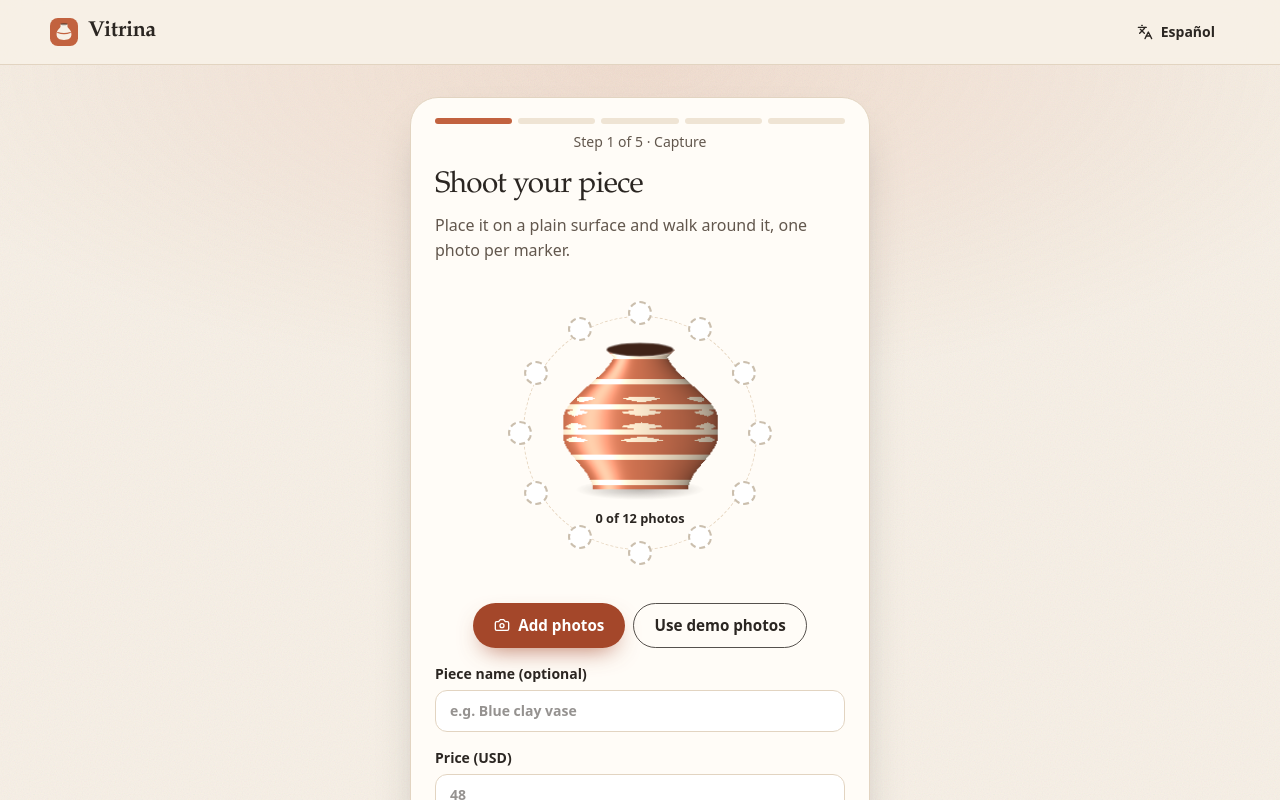
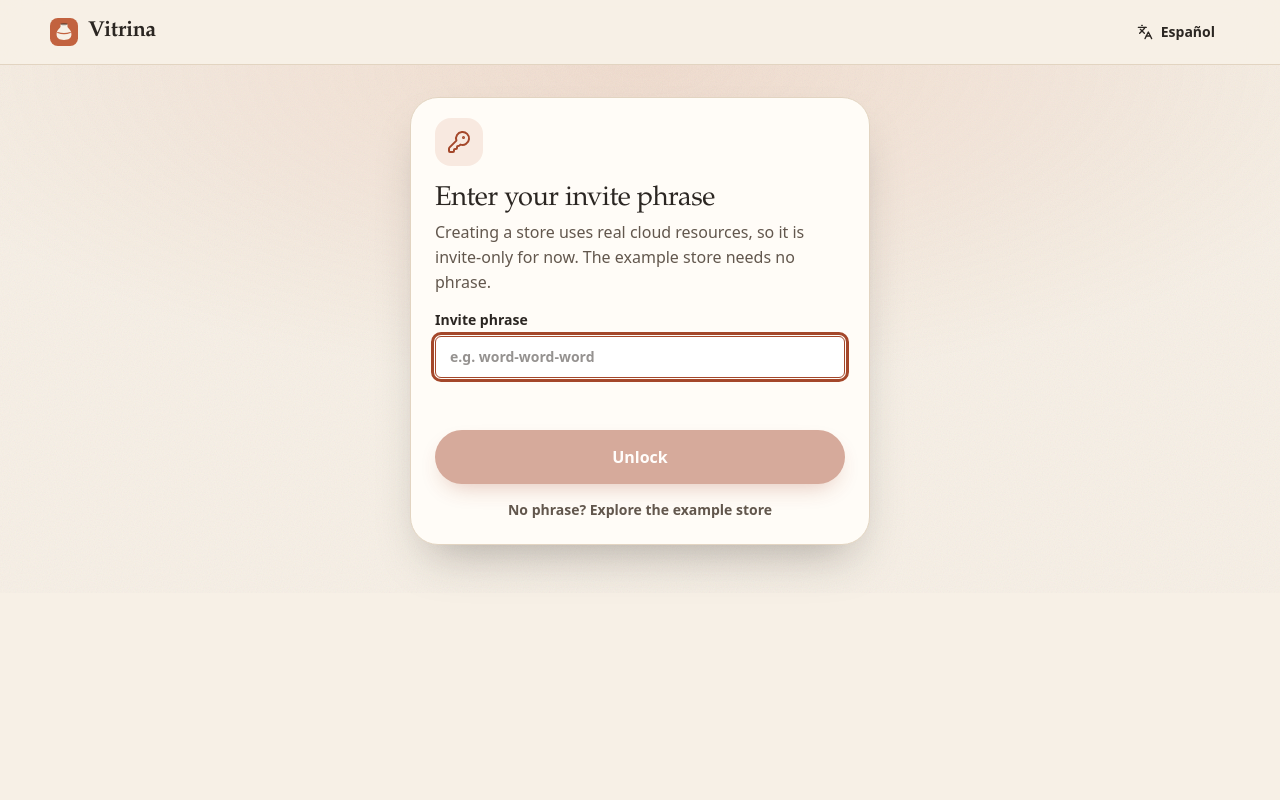
Before and after one commit to hallzyx/vitrina, a React (Vite) app in the folder frontend/: page /create in a window 1280 px wide. Shown: the top 800 px of the page. Built offline with nearby package versions, Linux system fonts and the light colour scheme.

Commit message:
feat(frontend): require the invite phrase before creating a store

```diff
--- /dev/null
+++ b/frontend/src/components/InviteGate.tsx
@@ -0,0 +1,69 @@
+import { useState, type FormEvent } from "react";
+import { LuKeyRound } from "react-icons/lu";
+import { Link } from "react-router-dom";
+import { useI18n, type TKey } from "../i18n";
+import { ApiRequestError, storeCode, verifyAccessCode } from "../lib/api";
+import { btn, label } from "./ui";
+
+/** Asks for the invite phrase before store creation. The API is what enforces it; this only collects it. */
+export function InviteGate({ onUnlocked }: { onUnlocked: () => void }) {
+  const { t } = useI18n();
+  const [phrase, setPhrase] = useState("");
+  const [busy, setBusy] = useState(false);
+  const [error, setError] = useState<TKey | null>(null);
+
+  const submit = async (event: FormEvent) => {
+    event.preventDefault();
+    const code = phrase.trim();
+    if (!code || busy) return;
+    setBusy(true);
+    setError(null);
+    try {
+      await verifyAccessCode(code);
+      storeCode(code);
+      onUnlocked();
+    } catch (err) {
+      if (err instanceof ApiRequestError && err.status === 401) setError("gate.invalid");
+      else if (err instanceof ApiRequestError && err.status === 429) setError("gate.locked");
+      else setError("gate.network");
+    } finally {
+      setBusy(false);
+    }
+  };
+
+  return (
+    <form onSubmit={submit} className="grid gap-4" noValidate>
+      <span className="grid size-12 place-items-center rounded-2xl bg-terracotta/12 text-terracotta-deep" aria-hidden="true">
+        <LuKeyRound className="size-6" />
+      </span>
+      <div>
+        <h1 className="mb-1 text-[1.7rem] font-medium leading-tight">{t("gate.title")}</h1>
+        <p className="text-ink-soft">{t("gate.subtitle")}</p>
+      </div>
+      <label className={label}>
+        {t("gate.label")}
+        <input
+          value={phrase}
+          onChange={(e) => setPhrase(e.target.value)}
+          placeholder={t("gate.placeholder")}
+          maxLength={200}
+          autoFocus
+          autoComplete="off"
+          autoCapitalize="none"
+          spellCheck={false}
+          aria-invalid={error === "gate.invalid"}
+          aria-describedby={error ? "gate-error" : undefined}
+        />
+      </label>
+      <p id="gate-error" role="alert" className="min-h-5 text-sm font-semibold text-terracotta-deep">
+        {error ? t(error) : ""}
+      </p>
+      <button type="submit" className={btn("primary", "lg", "w-full")} disabled={busy || !phrase.trim()}>
+        {busy ? t("gate.checking") : t("gate.submit")}
+      </button>
+      <Link to="/s/example" className="text-center text-sm font-semibold text-ink-soft underline-offset-4 hover:text-ink hover:underline">
+        {t("gate.example")}
+      </Link>
+    </form>
+  );
+}
--- a/frontend/src/i18n/en.json
+++ b/frontend/src/i18n/en.json
@@ -3,6 +3,16 @@
   "lang.toggleAria": "Switch language to Spanish",
   "nav.create": "Create your store",
   "nav.example": "See the example store",
+  "gate.title": "Enter your invite phrase",
+  "gate.subtitle": "Creating a store uses real cloud resources, so it is invite-only for now. The example store needs no phrase.",
+  "gate.label": "Invite phrase",
+  "gate.placeholder": "e.g. word-word-word",
+  "gate.submit": "Unlock",
+  "gate.checking": "Checking…",
+  "gate.invalid": "That phrase is not valid. Check it and try again.",
+  "gate.locked": "Too many attempts. Please try again in an hour.",
+  "gate.network": "We could not reach the server. Check your connection and try again.",
+  "gate.example": "No phrase? Explore the example store",
   "common.continue": "Continue",
   "common.back": "Back",
   "common.copy": "Copy",
--- a/frontend/src/i18n/es.json
+++ b/frontend/src/i18n/es.json
@@ -3,6 +3,16 @@
   "lang.toggleAria": "Cambiar el idioma a inglés",
   "nav.create": "Crea tu tienda",
   "nav.example": "Ver la tienda de ejemplo",
+  "gate.title": "Escribe tu frase de invitación",
+  "gate.subtitle": "Crear una tienda usa recursos reales en la nube, así que por ahora es solo con invitación. La tienda de ejemplo no necesita frase.",
+  "gate.label": "Frase de invitación",
+  "gate.placeholder": "p. ej. palabra-palabra-palabra",
+  "gate.submit": "Desbloquear",
+  "gate.checking": "Comprobando…",
+  "gate.invalid": "Esa frase no es válida. Revísala e inténtalo de nuevo.",
+  "gate.locked": "Demasiados intentos. Vuelve a intentarlo en una hora.",
+  "gate.network": "No pudimos conectar con el servidor. Revisa tu conexión e inténtalo de nuevo.",
+  "gate.example": "¿Sin frase? Explora la tienda de ejemplo",
   "common.continue": "Continuar",
   "common.back": "Atrás",
   "common.copy": "Copiar",
--- /dev/null
+++ b/frontend/src/lib/api.ts
@@ -0,0 +1,53 @@
+/**
+ * Thin client for the Vitrina API. The API is served from the same origin under `/api`
+ * (CloudFront routes it to API Gateway), so there is no CORS and no absolute URL to configure.
+ */
+
+const CODE_KEY = "vitrina.access-code";
+
+export class ApiRequestError extends Error {
+  constructor(
+    readonly status: number,
+    readonly code: string,
+  ) {
+    super(`${status} ${code}`);
+  }
+}
+
+/** The invite phrase lives in sessionStorage only: it is forgotten when the tab closes. */
+export function getStoredCode(): string | null {
+  try {
+    return sessionStorage.getItem(CODE_KEY);
+  } catch {
+    return null;
+  }
+}
+
+export function storeCode(code: string): void {
+  try {
+    sessionStorage.setItem(CODE_KEY, code);
+  } catch {
+    /* storage may be unavailable; the user will simply be asked again */
+  }
+}
+
+export function clearStoredCode(): void {
+  try {
+    sessionStorage.removeItem(CODE_KEY);
+  } catch {
+    /* ignore */
+  }
+}
+
+/** Resolves when the phrase is valid; throws ApiRequestError (401, 429, ...) otherwise. */
+export async function verifyAccessCode(code: string): Promise<void> {
+  const response = await fetch("/api/access/verify", {
+    method: "POST",
+    headers: { "Content-Type": "application/json" },
+    body: JSON.stringify({ code }),
+  });
+  if (!response.ok) {
+    const body = (await response.json().catch(() => ({}))) as { error?: string };
+    throw new ApiRequestError(response.status, body.error ?? "unknown");
+  }
+}
--- a/frontend/src/pages/CreateFlow.tsx
+++ b/frontend/src/pages/CreateFlow.tsx
@@ -2,11 +2,13 @@ import { useEffect, useMemo, useState, type ChangeEvent } from "react";
 import { Link, useNavigate, useSearchParams } from "react-router-dom";
 import { LuCamera, LuCheck, LuKeyRound, LuPartyPopper } from "react-icons/lu";
 import { CopyButton, RealBadge, Topbar } from "../components/Chrome";
+import { InviteGate } from "../components/InviteGate";
 import { PieceThumb } from "../components/PieceThumb";
 import { btn, card, eyebrow, label } from "../components/ui";
 import { Viewer360 } from "../components/Viewer360";
 import { EXAMPLE_STORE, VASE } from "../data/mock";
 import { useI18n, type TKey } from "../i18n";
+import { ApiRequestError, clearStoredCode, getStoredCode, verifyAccessCode } from "../lib/api";
 import { renderFrame } from "../lib/render";
 
 type Step = "capture" | "brand" | "processing" | "result" | "publish";
@@ -39,6 +41,25 @@ export function CreateFlow() {
   const addMode = params.get("add") === "1";
   const steps: Step[] = addMode ? ["capture", "processing", "result", "publish"] : ["capture", "brand", "processing", "result", "publish"];
 
+  // Creating a store needs the invite phrase; adding a product later uses the edit token instead.
+  const [access, setAccess] = useState<"checking" | "locked" | "open">(() =>
+    addMode ? "open" : getStoredCode() ? "checking" : "locked",
+  );
+  useEffect(() => {
+    if (access !== "checking") return;
+    let cancelled = false;
+    verifyAccessCode(getStoredCode() ?? "")
+      .then(() => !cancelled && setAccess("open"))
+      .catch((err) => {
+        if (cancelled) return;
+        if (err instanceof ApiRequestError && err.status === 401) clearStoredCode();
+        setAccess("locked");
+      });
+    return () => {
+      cancelled = true;
+    };
+  }, [access]);
+
   const [step, setStep] = useState<Step>("capture");
   const [photos, setPhotos] = useState<string[]>([]);
   const [name, setName] = useState("");
@@ -62,6 +83,14 @@ export function CreateFlow() {
           aria-hidden="true"
         />
         <div className="w-full max-w-[460px] rounded-sheet border border-line bg-card px-5 pb-6 pt-5 shadow-lift sm:px-6">
+          {access === "locked" && <InviteGate onUnlocked={() => setAccess("open")} />}
+          {access === "checking" && (
+            <p className="py-10 text-center text-ink-soft" role="status">
+              {t("gate.checking")}
+            </p>
+          )}
+          {access === "open" && (
+          <>
           <nav className="mb-2 flex gap-1.5" aria-label={t("create.stepOf", { n: index + 1, total: steps.length })}>
             {steps.map((s, i) => (
               <span
@@ -114,6 +143,8 @@ export function CreateFlow() {
             <Publish published={published} onPublish={() => setPublished({ token: randomToken() })} onBack={back} />
           )}
           </div>
+          </>
+          )}
         </div>
       </main>
     </>
```
